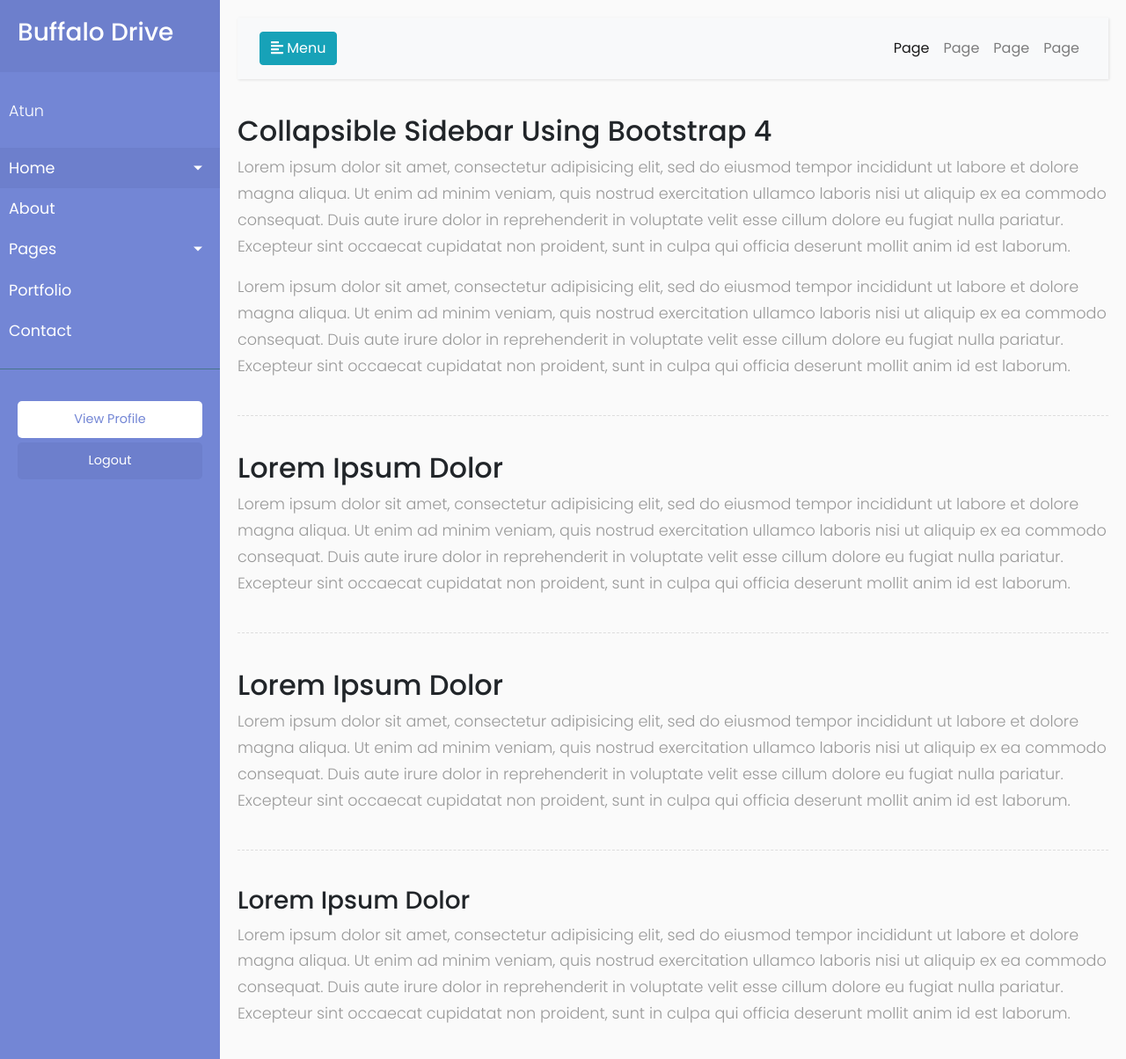
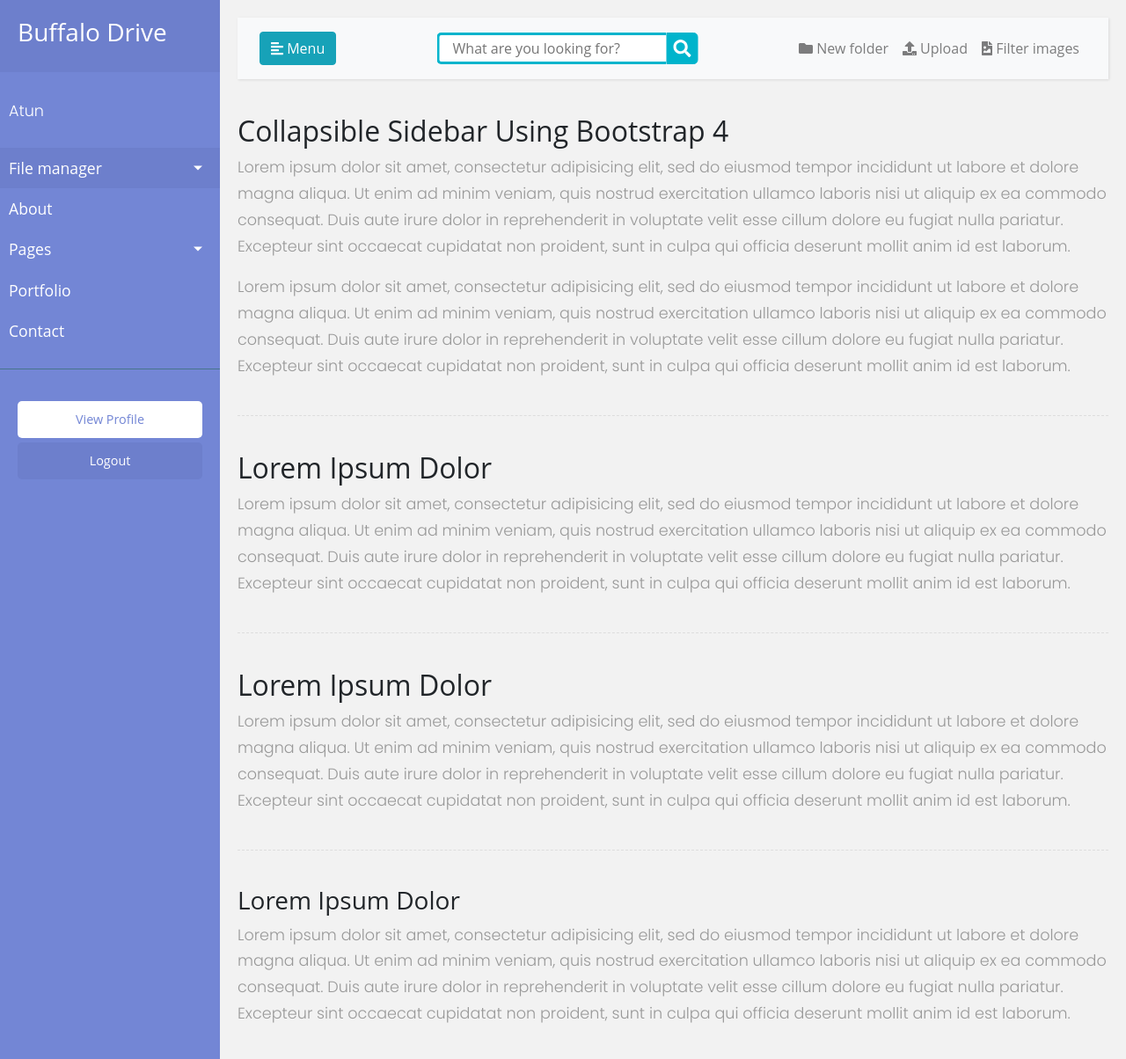
Before and after one commit to TanLucVo/Upload, a PHP site: page /BuffaloDrive/template.html in a window 1280 px wide. Shown: the whole page at 88% size. Run offline with PHP 8.4, Linux system fonts and the light colour scheme; some libraries are stand-ins or nearby versions.

Commit message:
edit template

```diff
--- a/Content/Styles/template.css
+++ b/Content/Styles/template.css
@@ -41,11 +41,7 @@ a:focus {
     border-bottom: 1px dashed #ddd;
     margin: 40px 0;
 }
-
-/* ---------------------------------------------------
-    SIDEBAR STYLE
------------------------------------------------------ */
-
+/* Sidebar side */
 .wrapper {
     display: flex;
     width: 100%;
@@ -136,22 +132,14 @@ a.article:hover {
     background: #6d7fcc !important;
     color: #fff !important;
 }
-
-/* ---------------------------------------------------
-    CONTENT STYLE
------------------------------------------------------ */
-
+/* Content style */
 #content {
     width: 100%;
     padding: 20px;
     min-height: 100vh;
     transition: all 0.3s;
 }
-
-/* ---------------------------------------------------
-    MEDIAQUERIES
------------------------------------------------------ */
-
+/* Responsive */
 @media (max-width: 768px) {
     #sidebar {
         margin-left: -250px;
@@ -163,3 +151,57 @@ a.article:hover {
         display: none;
     }
 }
+/* Search */
+@import url(https://fonts.googleapis.com/css?family=Open+Sans);
+
+body{
+    background: #f2f2f2;
+    font-family: 'Open Sans', sans-serif;
+}
+
+.search {
+    /* margin-left: -140px; */
+    width: 100%;
+    position: relative;
+    display: flex;
+}
+@media only screen and (max-width: 1400px) and (min-width: 991px){
+    .search {
+        margin-left: -120px;
+    }
+}
+.searchTerm {
+    width: 100%;
+    border: 3px solid #00B4CC;
+    border-right: none;
+    padding: 15px;
+    height: 20px;
+    border-radius: 5px 0 0 5px;
+    outline: none;
+    color: #9DBFAF;
+}
+
+.searchTerm:focus{
+    color: #00B4CC;
+}
+
+.searchButton {
+    width: 40px;
+    height: 36px;
+    border: 1px solid #00B4CC;
+    background: #00B4CC;
+    text-align: center;
+    color: #fff;
+    border-radius: 0 5px 5px 0;
+    cursor: pointer;
+    font-size: 20px;
+}
+
+/* Resize the wrap to see the search bar change! */
+.wrap{
+    width: 30%;
+    position: absolute;
+    top: 50%;
+    left: 50%;
+    transform: translate(-50%, -50%);
+}
--- a/template.html
+++ b/template.html
@@ -7,6 +7,7 @@
     <title>Buffalo Drive</title>
     <link rel="stylesheet" href="https://stackpath.bootstrapcdn.com/bootstrap/4.1.0/css/bootstrap.min.css" integrity="sha384-9gVQ4dYFwwWSjIDZnLEWnxCjeSWFphJiwGPXr1jddIhOegiu1FwO5qRGvFXOdJZ4" crossorigin="anonymous">
     <link rel="stylesheet" href="Content/Styles/template.css">
+    <link rel="stylesheet" href="https://cdnjs.cloudflare.com/ajax/libs/font-awesome/4.7.0/css/font-awesome.min.css">
     <script src="https://use.fontawesome.com/releases/v5.0.13/js/solid.js"></script>
     <script src="https://use.fontawesome.com/releases/v5.0.13/js/fontawesome.js"></script>
     <script src="https://code.jquery.com/jquery-3.3.1.slim.min.js"></script>
@@ -25,7 +26,7 @@
             <ul class="list-unstyled components">
                 <p>Atun</p>
                 <li class="active">
-                    <a href="#homeSubmenu" data-toggle="collapse" aria-expanded="false" class="dropdown-toggle">Home</a>
+                    <a href="#homeSubmenu" data-toggle="collapse" aria-expanded="false" class="dropdown-toggle">File manager</a>
                     <ul class="collapse list-unstyled" id="homeSubmenu">
                         <li>
                             <a href="#">Home 1</a>
@@ -83,23 +84,28 @@
                         <i class="fas fa-align-left"></i>
                         <span>Menu</span>
                     </button>
+                    <div class="wrap">
+                        <div class="search">
+                           <input type="text" class="searchTerm" placeholder="What are you looking for?">
+                           <button type="submit" class="searchButton">
+                             <i class="fa fa-search"></i>
+                          </button>
+                        </div>
+                    </div>
                     <button class="btn btn-dark d-inline-block d-lg-none ml-auto" type="button" data-toggle="collapse" data-target="#navbarSupportedContent" aria-controls="navbarSupportedContent" aria-expanded="false" aria-label="Toggle navigation">
                         <i class="fas fa-align-justify"></i>
                     </button>
 
                     <div class="collapse navbar-collapse" id="navbarSupportedContent">
                         <ul class="nav navbar-nav ml-auto">
-                            <li class="nav-item active">
-                                <a class="nav-link" href="#">Page</a>
+                            <li class="nav-item">
+                                <a class="nav-link" href="#"><span class="fa fa-folder"></span> New folder</a>
                             </li>
                             <li class="nav-item">
-                                <a class="nav-link" href="#">Page</a>
+                                <a class="nav-link" href="#"><span class="fa fa-upload"></span> Upload</a>
                             </li>
                             <li class="nav-item">
-                                <a class="nav-link" href="#">Page</a>
-                            </li>
-                            <li class="nav-item">
-                                <a class="nav-link" href="#">Page</a>
+                                <a class="nav-link" href="#"><span class="fa fa-file-image"></span> Filter images</a>
                             </li>
                         </ul>
                     </div>
```
